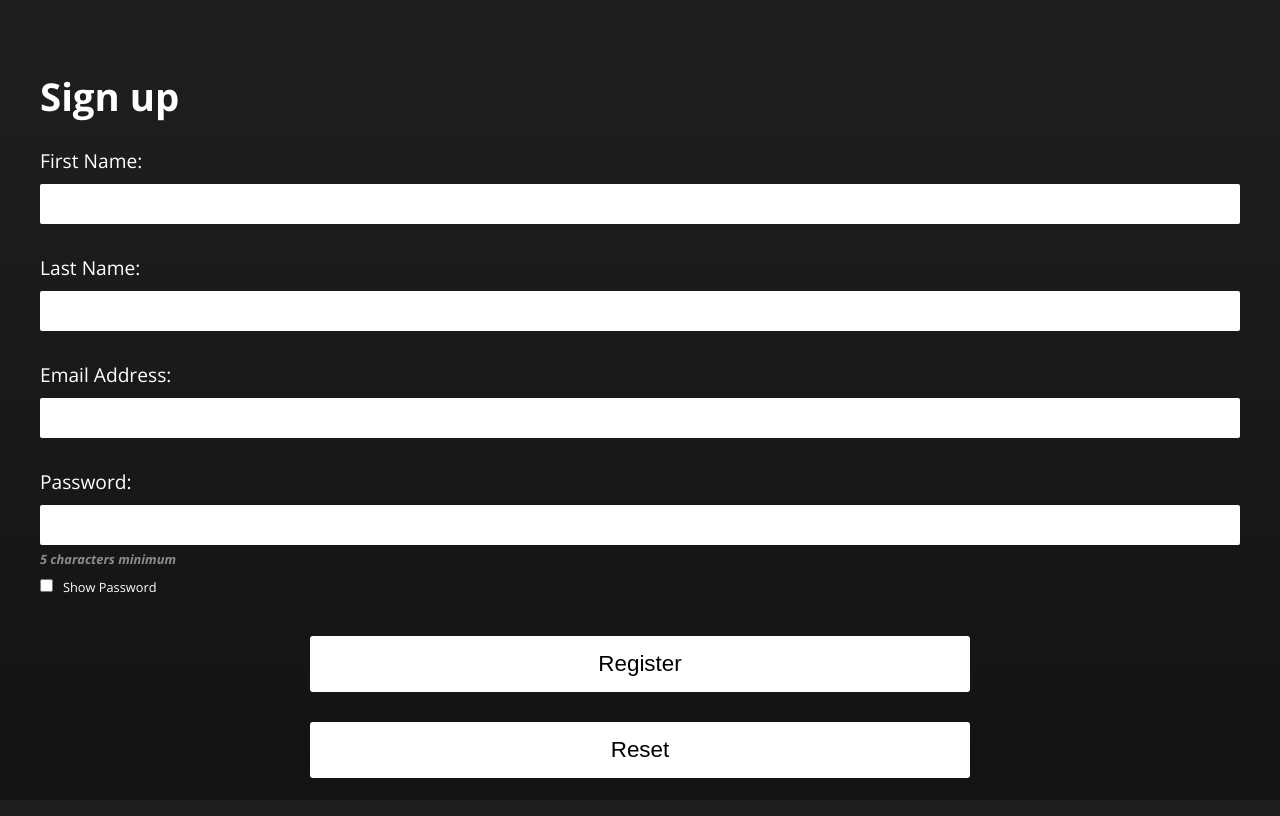
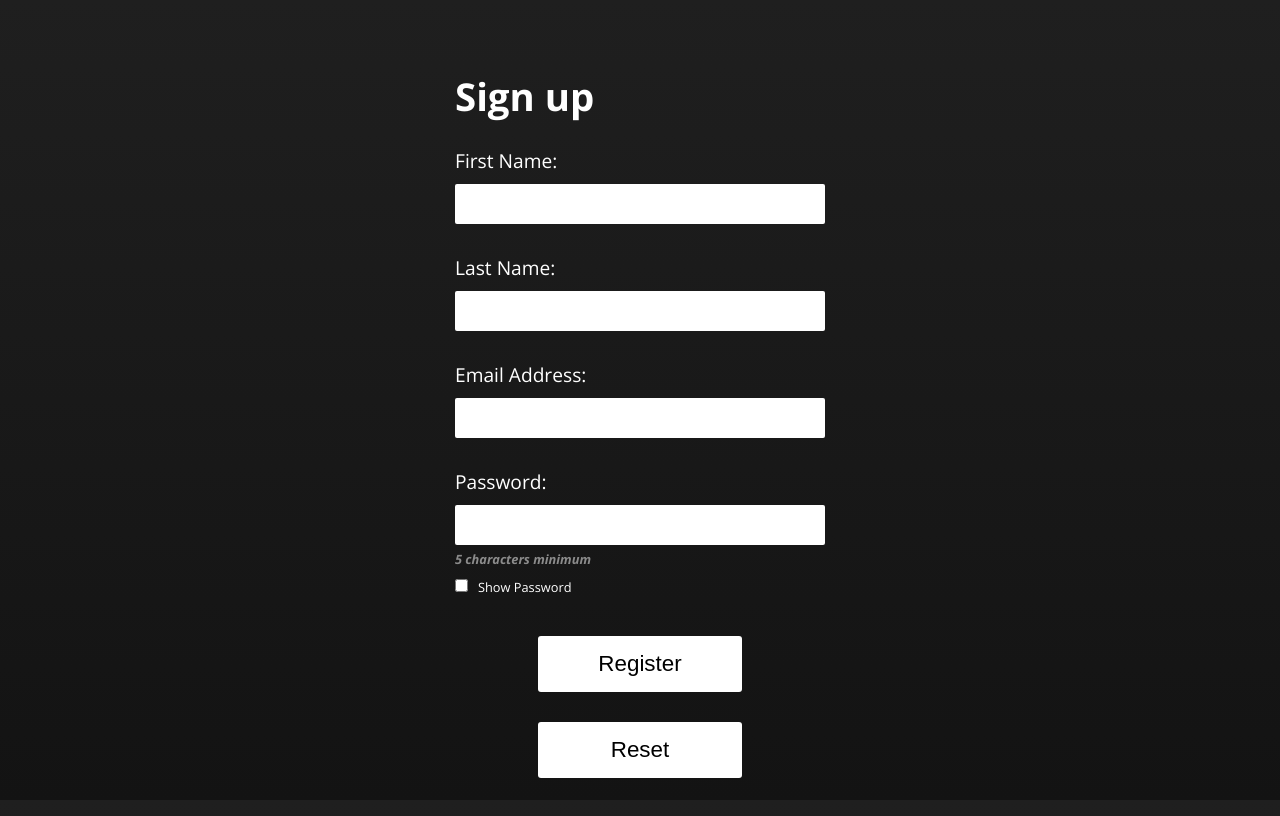
Before and after one commit to KyleCuthbertson/social-react, a React (Create React App) app: page / in a window 1280 px wide. Shown: the top 816 px of the page. Built offline with nearby package versions, Linux system fonts and the light colour scheme.

Commit message:
Added more styling

```diff
--- a/src/pages/_signup.scss
+++ b/src/pages/_signup.scss
@@ -7,12 +7,14 @@
 
 .signup-wrapper {
   width: 100%;
+  max-width: 450px;
   box-sizing: border-box;
   color: #fff;
   padding: 0 40px 120px 40px;
   display: flex;
   justify-content: center;
   flex-direction: column;
+  margin: 0 auto;
 }
 
 .signup-form {
@@ -21,6 +23,7 @@
   align-items: flex-start;
   flex-direction: column;
   width: 100%;
+
   margin: 0 auto;
   label {
     margin-bottom: 10px;
```
